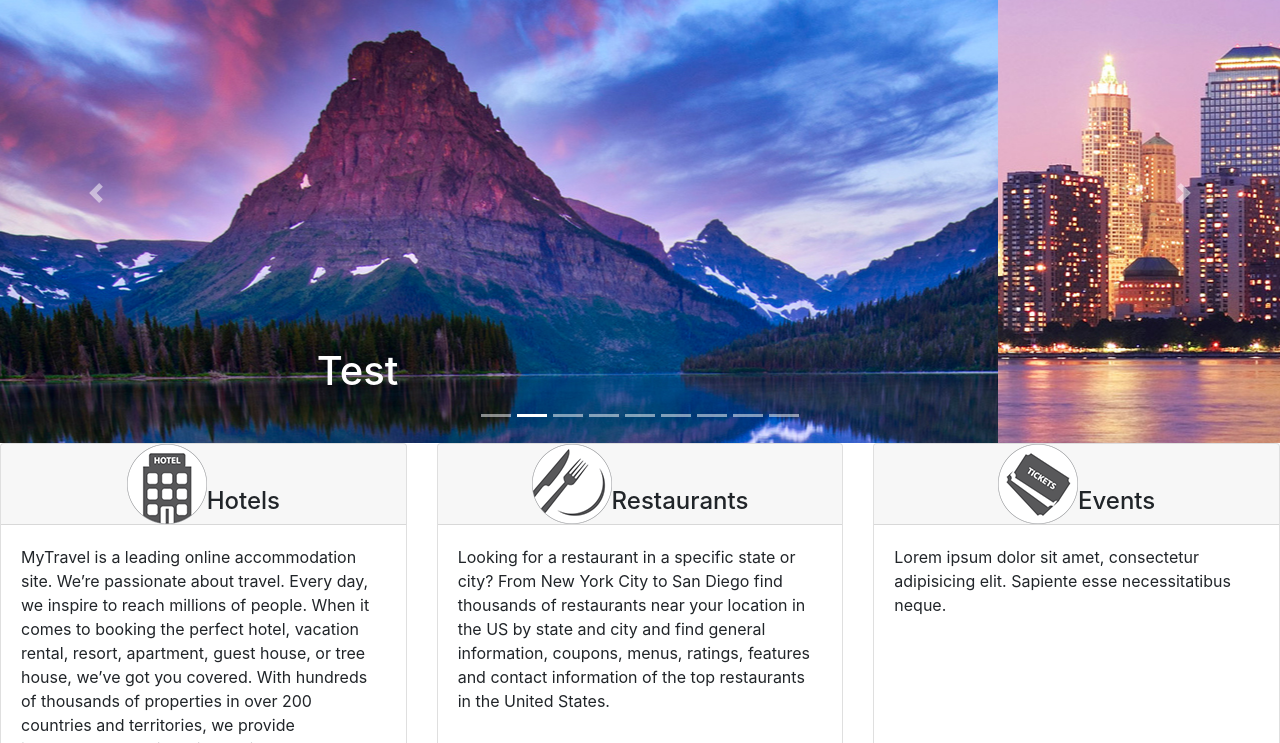
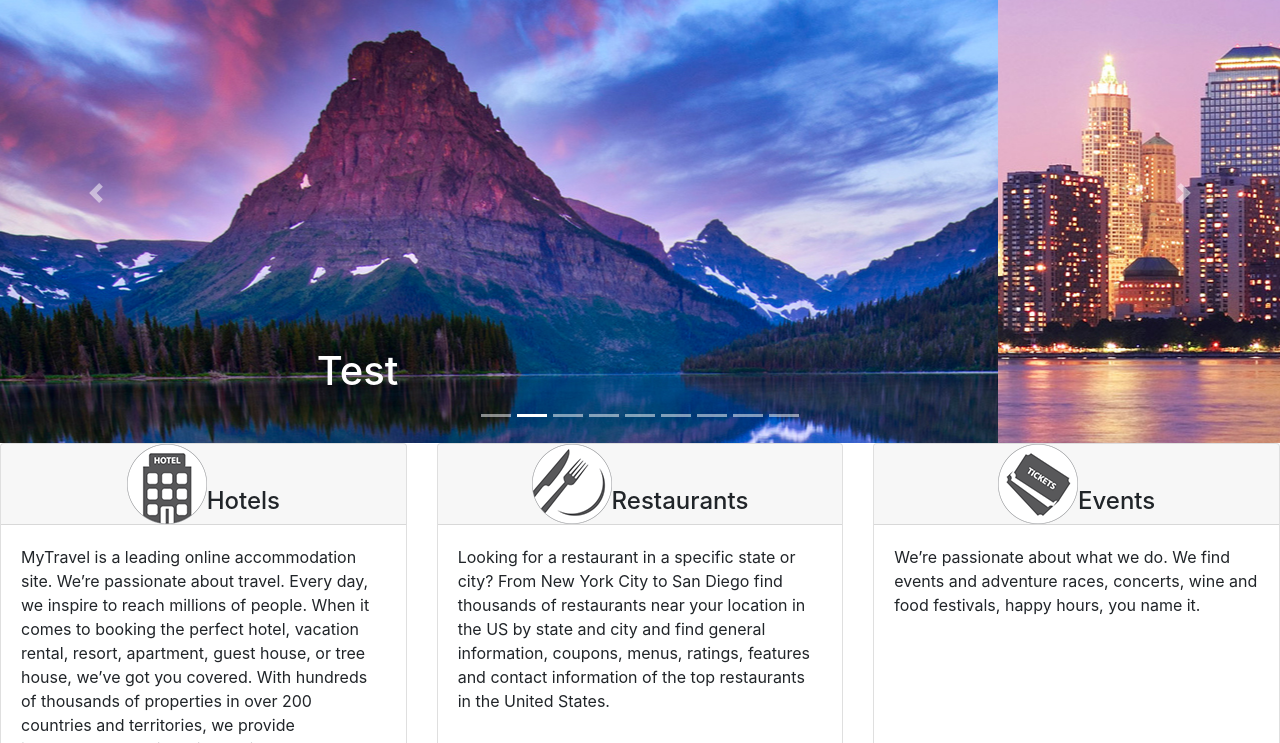
Before and after one commit to jonescat3/MyTravel, a plain HTML site: page index.html in a window 1280 px wide. Shown: the part 57-800 px from the top of the page. Drawn offline with nearby package versions, Linux system fonts and the light colour scheme.

Commit message:
update events

```diff
--- a/index.html
+++ b/index.html
@@ -178,7 +178,9 @@
                                 <h4>Events</h4>
                             </div>
                             <div class="card-body" id="events">
-                                <p class="card-text">Lorem ipsum dolor sit amet, consectetur adipisicing elit. Sapiente esse necessitatibus neque.</p>
+                                <p class="card-text">We’re passionate about what we do. We find events and adventure races, concerts, wine and food festivals, happy hours, you name it.
+
+                                </p>
                             </div>
                             <div class="card-footer">
                                 <a href="#" class="btn btn-primary">Events</a>
```
